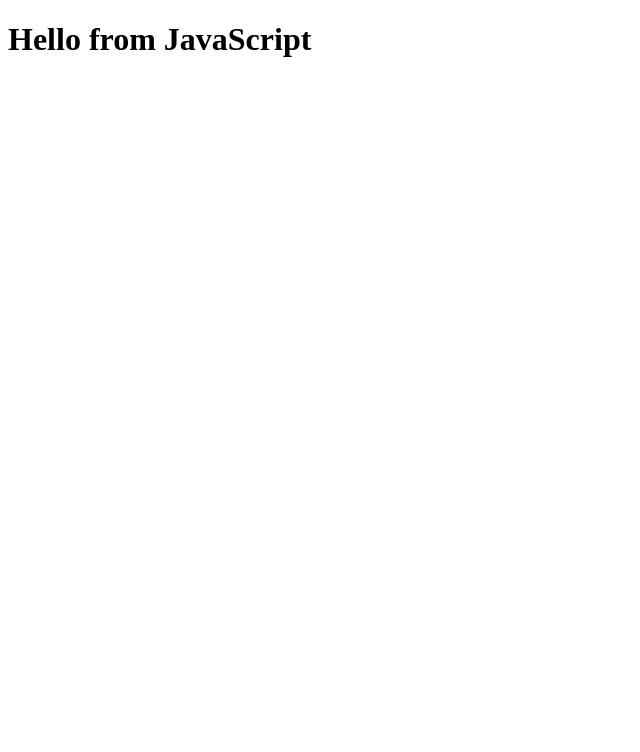
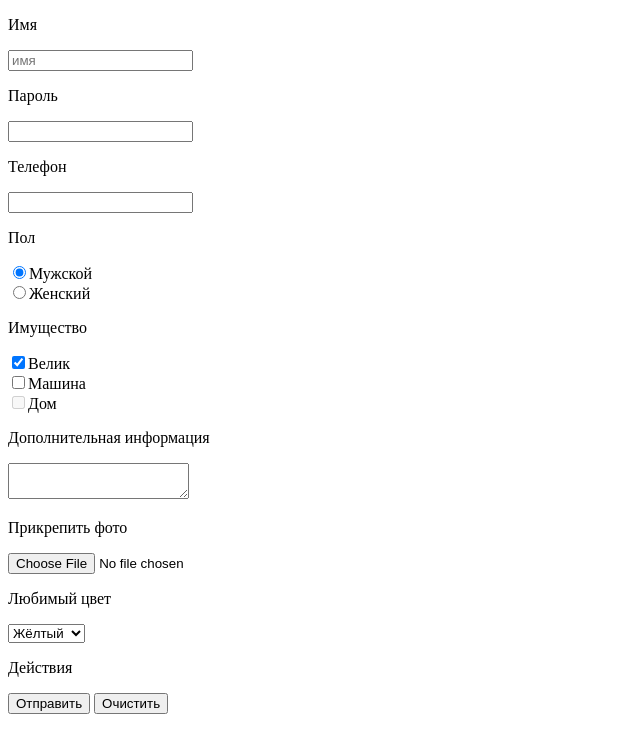
Before and after one commit to AVshirokov/Project-learn-HTML, a plain HTML site: page index.html in a window 1280 px wide. Shown: the whole page, without its empty margins (0-640 px from the left). Drawn offline with Linux system fonts and the light colour scheme.

Commit message:
Add files via upload

```diff
--- a/index.html
+++ b/index.html
@@ -1,16 +1,74 @@
 <!DOCTYPE html>
-<html lang="en">
+
+<html lang="ru">
 
 <head>
-	<meta charset="UTF-8">
-	<meta http-equiv="X-UA-Compatible" content="IE=edge">
-	<meta name="viewport" content="width=device-width, initial-scale=1.0">
-	<title>Git Course</title>
+
+	<title>Знакомство с HTML тегами. Часть №4</title>
+
+	<meta http-equiv="Content-type" content="text/html;charset=UTF-8" />
 </head>
 
 <body>
-	<h1>Hello Git</h1>
+	<form action="#" method="post" enctype="multipart/form-data">
+		<div>
+			<p>Имя</p>
+			<input placeholder="имя" tabindex="1" name="username" type="text">
+		</div>
+		<div>
+			<p>Пароль</p>
+			<input tabindex="2" name="userpass" type="password">
+		</div>
+		<div>
+			<p>Телефон</p>
+			<input tabindex="3" name="userphone" type="tel">
+		</div>
+		<div>
+			<p>Пол</p>
+			<div>
+				<input tabindex="4" checked type="radio" name="gender" value="male">Мужской
+			</div>
+			<div>
+				<input tabindex="4" type="radio" name="gender" value="female">Женский
+			</div>
+		</div>
+		<div>
+			<p>Имущество</p>
+			<div>
+				<input tabindex="5" checked type="checkbox" name="bike" value="yes">Велик
+			</div>
+			<div>
+				<input tabindex="6" type="checkbox" name="car" value="yes">Машина
+			</div>
+			<div>
+				<input tabindex="7" disabled type="checkbox" name="house" value="yes">Дом
+			</div>
+
+		</div>
+		<div>
+			<p>Дополнительная информация</p>
+			<textarea tabindex="8" name="text"></textarea>
+		</div>
+		<div>
+			<p>Прикрепить фото</p>
+			<input tabindex="9" type="file" name="userfoto">
+		</div>
+		<div>
+			<p>Любимый цвет</p>
+			<select tabindex="10" name="color">
+				<option value="red">Красный</option>
+				<option value="green">Зелёный</option>
+				<option selected value="yellow">Жёлтый</option>
+			</select>
+			<div>
+				<p>Действия</p>
+				<button tabindex="11" type="submit">Отправить</button>
+				<button tabindex="12" type="reset">Очистить</button>
+
+			</div>
+		</div>
+
+	</form>
 </body>
-<script src="script.js"></script>
 
 </html>
```
